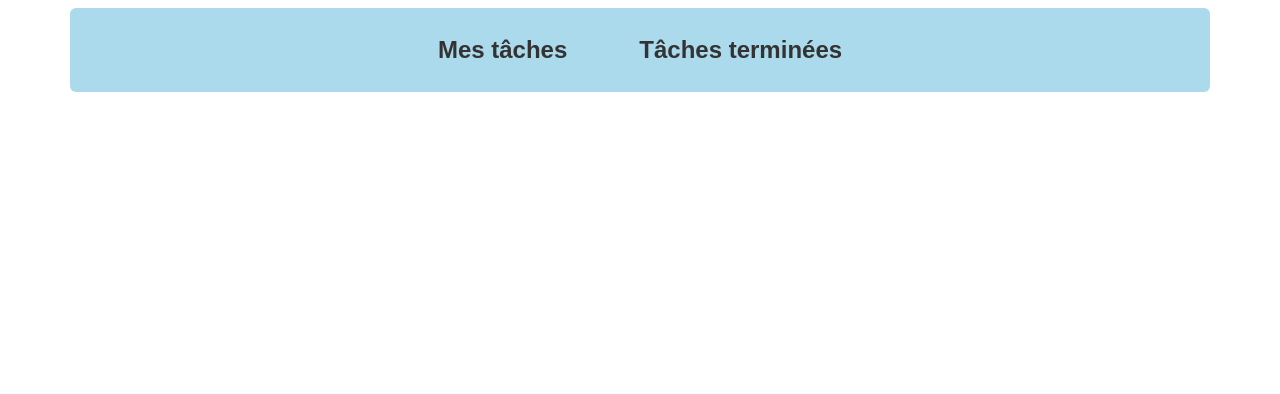
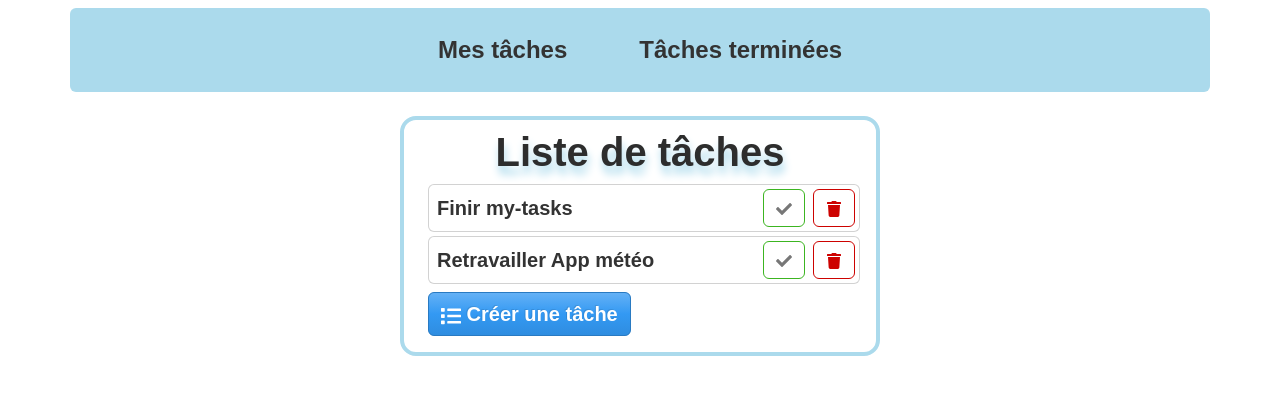
Before and after one commit to Chaambane/my-task, a React (Create React App) app: page / in a window 1280 px wide. Shown: the top 394 px of the page. Built offline with nearby package versions, Linux system fonts and the light colour scheme; a web font is replaced by a local one.

Commit message:
feat(Cardtasks & FormAddTask) add components

```diff
--- /dev/null
+++ b/src/components/CardTasks/CardTasks.js
@@ -0,0 +1,22 @@
+import React from 'react';
+import { FaCheck, FaTrash, FaList } from 'react-icons/fa'
+
+const cardTasks = (props) => (
+    <section className="container m-1 mb-2" id="cardTask">
+        <div className="card d-flex flex-row p-1">
+            <div className="card-body fw-bold text-dark fs-5 p-1 me-auto">Finir my-tasks</div>
+            <button className="btn border border-success btnCompleted me-2" type="submit"><FaCheck/></button>
+            <button className="btn border border-danger text-danger btnDelete " type="submit"><FaTrash/></button>
+        </div>
+        <div className="card d-flex flex-row p-1 mt-1">
+            <div className="card-body fw-bold text-dark fs-5 p-1 me-auto">Retravailler App météo</div>
+            <button className="btn border border-success btnCompleted me-2" type="submit"><FaCheck/></button>
+            <button className="btn border border-danger text-danger btnDelete " type="submit"><FaTrash/></button>
+        </div>
+        <div className="mt-2">
+            <button className="btn btn-info btn-large fw-bold fs-5" onClick={props.clic}><FaList/> Créer une tâche</button>
+        </div>
+    </section>
+);
+
+export default cardTasks;
--- a/src/components/NavBar/NavBar.js
+++ b/src/components/NavBar/NavBar.js
@@ -11,7 +11,7 @@ const navbar = (props) => (
                 <li className="nav-item">
                     <NavLink className="nav-link text-dark" to="/completed">Tâches terminées</NavLink>
                 </li>
-                </ul>
+            </ul>
         </nav>
     </header>
 );
--- a/src/components/TitleH1/TitleH1.js
+++ b/src/components/TitleH1/TitleH1.js
@@ -1,7 +1,7 @@
 import React from 'react'
 
     const titleH1 = (props) => (
-        <h1 fw-bold text-center>
+        <h1 className="fw-bold text-center">
             {props.children}
         </h1>
     );
--- /dev/null
+++ b/src/containers/FormAddTask/FormAddTask.js
@@ -0,0 +1,18 @@
+import React, {Component} from 'react';
+
+class FormAddTask extends Component {
+    render() {
+        return (
+            <section class="container" id="formTask">
+                <form>
+                    <div class="input-group mb-3">
+                        <input type="text" class="form-control border-info" placeholder="Exp: Finir le projet my-task"/>
+                        <button class="btn btn-info fw-bold fs-5" type="button">Créer</button>
+                    </div>
+                </form>
+            </section>
+        )
+    };
+}
+
+export default FormAddTask;
--- a/src/containers/MyTasksManager/MyTasksManager.js
+++ b/src/containers/MyTasksManager/MyTasksManager.js
@@ -1,13 +1,30 @@
 import React, {Component} from 'react';
 import NavBar from '../../components/NavBar/NavBar';
+import TitleH1 from '../../components/TitleH1/TitleH1';
+import CardTasks from '../../components/CardTasks/CardTasks';
+import FormAddTask from '../FormAddTask/FormAddTask';
 
 class MyTasksManager extends Component {
+    state = {
+        addTask: false
+    }
+
+    handleDisplayForm = () => {
+        this.setState(oldState => {
+            return{
+                addTask: !oldState.addTask
+            }
+        })
+    }
+
     render() {
         return (
             <>
                 <NavBar/>
-                <main>
-
+                <main className="container mt-4 mb-2 p-2" id="main">
+                    <TitleH1>Liste de tâches</TitleH1>
+                    <CardTasks clic= {() => this.handleDisplayForm()}/>
+                    {this.state.addTask && <FormAddTask/>}
                 </main>
             </>
         )
```
